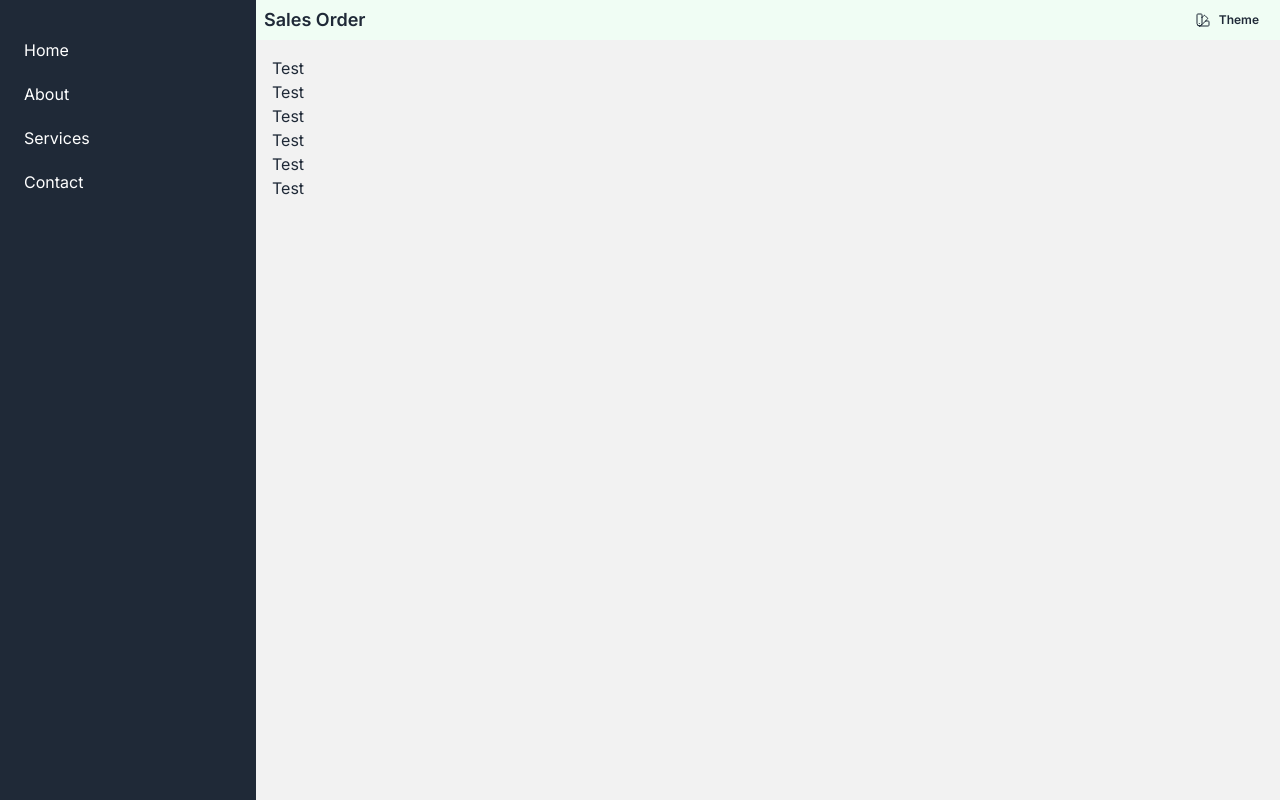
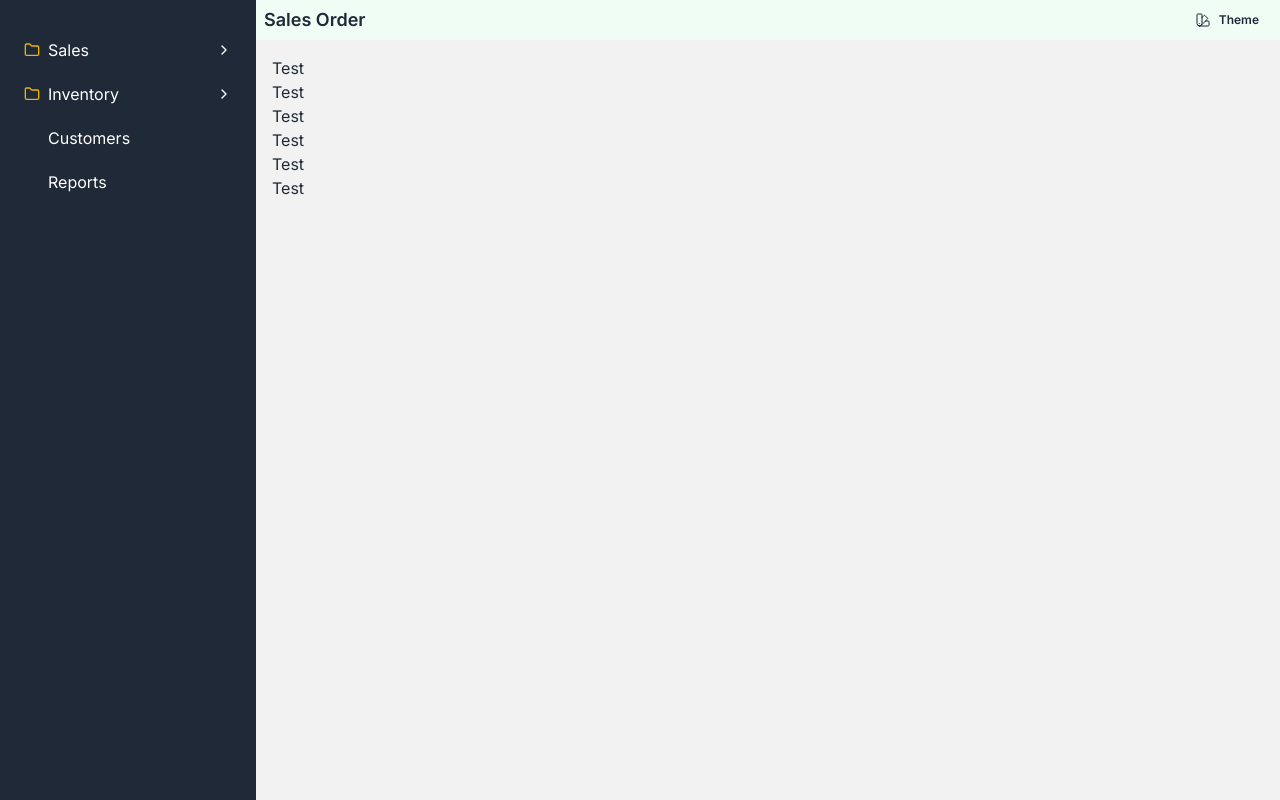
Before and after one commit to hninhnin0929/doosan-refund, a Next.js app: page /test in a window 1280 px wide. Built offline with nearby package versions, Linux system fonts and the light colour scheme.

Commit message:
sidebar changes

```diff
--- /dev/null
+++ b/src/components/MenuItem.tsx
@@ -0,0 +1,77 @@
+import React from 'react';
+import Link from 'next/link';
+import { ChevronDown, ChevronRight, Folder } from 'lucide-react';
+
+interface MenuItem {
+  title: string;
+  href?: string;
+  children?: MenuItem[];
+}
+
+interface MenuItemProps {
+  item: MenuItem;
+  openDropdowns: Set<string>;
+  toggleDropdown: (title: string) => void;
+}
+
+const MenuItem: React.FC<MenuItemProps> = ({ item, openDropdowns, toggleDropdown }) => {
+  const hasChildren = item.children && item.children.length > 0;
+  const isOpen = hasChildren && openDropdowns.has(item.title);
+
+  const handleButtonClick = () => {
+    if (hasChildren) {
+      toggleDropdown(item.title);
+    }
+  };
+
+  const handleLinkClick = (e: React.MouseEvent<HTMLAnchorElement>) => {
+    e.stopPropagation(); // Prevent click from affecting the dropdown
+  };
+
+  return (
+    <div>
+      {hasChildren ? (
+        <>
+          <button
+            onClick={handleButtonClick}
+            aria-expanded={isOpen}
+            aria-controls={`submenu-${item.title}`}
+            className="flex items-center w-full py-2.5 px-4 rounded transition duration-200 hover:bg-gray-700 hover:text-white"
+          >
+            <Folder className="mr-2 h-4 w-4" />
+            <span className="flex-grow text-left">{item.title}</span>
+            {isOpen ? (
+              <ChevronDown className="h-4 w-4" />
+            ) : (
+              <ChevronRight className="h-4 w-4" />
+            )}
+          </button>
+          {isOpen && (
+            <div id={`submenu-${item.title}`} className="ml-4">
+              {item.children?.map((child, index) => (
+                <MenuItem
+                  key={index}
+                  item={child}
+                  openDropdowns={openDropdowns}
+                  toggleDropdown={toggleDropdown}
+                />
+              ))}
+            </div>
+          )}
+        </>
+      ) : (
+        <Link
+          href={item.href || '#'}
+          className="flex items-center py-2.5 px-4 rounded transition duration-200 hover:bg-gray-700 hover:text-white"
+          onClick={handleLinkClick}
+        >
+          {/* Placeholder for alignment */}
+          <div className="mr-2 h-4 w-4" aria-hidden="true"></div>
+          <span className="flex-grow text-left">{item.title}</span>
+        </Link>
+      )}
+    </div>
+  );
+};
+
+export default MenuItem;
--- a/src/components/Sidebar.tsx
+++ b/src/components/Sidebar.tsx
@@ -1,21 +1,104 @@
+"use client";
+
+import React, { useState, MouseEvent, useLayoutEffect, useEffect, useRef } from 'react';
 import Link from 'next/link';
+import { ChevronDown, ChevronRight, Folder } from 'lucide-react';
 
-const Sidebar = () => {
+interface MenuItem {
+  title: string;
+  href?: string;
+  children?: MenuItem[];
+}
+
+interface MenuItemProps {
+  item: MenuItem;
+}
+
+const MenuItem: React.FC<MenuItemProps> = ({ item }) => {
+  const [isOpen, setIsOpen] = useState(false);
+  const isOpenRef = useRef(isOpen);
+
+  const handleButtonClick = () => {
+    setIsOpen(prevState => !prevState);
+  };
+
+  const handleLinkClick = (e: MouseEvent<HTMLAnchorElement>) => {
+    e.stopPropagation();
+
+  };
+
+  return (
+    <div>
+      {item.children ? (
+        <>
+          <button
+            onClick={handleButtonClick}
+            aria-expanded={isOpen}
+            aria-controls={`submenu-${item.title}`}
+            className="flex items-center w-full py-2.5 px-4 rounded transition duration-200 hover:bg-gray-700 hover:text-white"
+          >
+            <Folder className="mr-2 h-4 w-4 text-yellow-500" />
+            <span className="flex-grow text-left">{item.title}</span>
+            {isOpen ? (
+              <ChevronDown className="h-4 w-4" />
+            ) : (
+              <ChevronRight className="h-4 w-4" />
+            )}
+          </button>
+          {isOpen && (
+            <div id={`submenu-${item.title}`} className="ml-4">
+              {item.children.map((child, index) => (
+                <MenuItem key={index} item={child} />
+              ))}
+            </div>
+          )}
+        </>
+      ) : (
+        <Link
+          href={item.href || '#'}
+          className="flex items-center py-2.5 px-4 rounded transition duration-200 hover:bg-gray-700 hover:text-white"
+          onClick={handleLinkClick}
+        >
+          <div className="mr-2 h-4 w-4" aria-hidden="true"></div>
+          <span className="">{item.title}</span>
+        </Link>
+      )}
+    </div>
+  );
+};
+
+const Sidebar: React.FC = () => {
+  const menuItems: MenuItem[] = [
+    {
+      title: 'Sales',
+      children: [
+        { title: 'Orders', href: '/test' },
+        {
+          title: 'Invoices',
+          children: [
+            { title: 'Invoices1', href: '/test2' },
+            { title: 'Invoices2', href: '/test' },
+          ],
+        },
+      ],
+    },
+    {
+      title: 'Inventory',
+      children: [
+        { title: 'Products', href: '/inventory/products' },
+        { title: 'Stock', href: '/inventory/stock' },
+      ],
+    },
+    { title: 'Customers', href: '/customers' },
+    { title: 'Reports', href: '/reports' },
+  ];
+
   return (
     <div className="bg-gray-800 text-white w-64 space-y-6 py-7 px-2 absolute min-h-screen inset-y-0 left-0 transform -translate-x-full md:relative md:translate-x-0 transition duration-200 ease-in-out">
       <nav>
-        <Link href="/test" className="block py-2.5 px-4 rounded transition duration-200 hover:bg-gray-700 hover:text-white">
-          Home
-        </Link>
-        <Link href="/test2" className="block py-2.5 px-4 rounded transition duration-200 hover:bg-gray-700 hover:text-white">
-          About
-        </Link>
-        <Link href="/test" className="block py-2.5 px-4 rounded transition duration-200 hover:bg-gray-700 hover:text-white">
-          Services
-        </Link>
-        <Link href="/test" className="block py-2.5 px-4 rounded transition duration-200 hover:bg-gray-700 hover:text-white">
-          Contact
-        </Link>
+        {menuItems.map((item, index) => (
+          <MenuItem key={index} item={item} />
+        ))}
       </nav>
     </div>
   );
```
